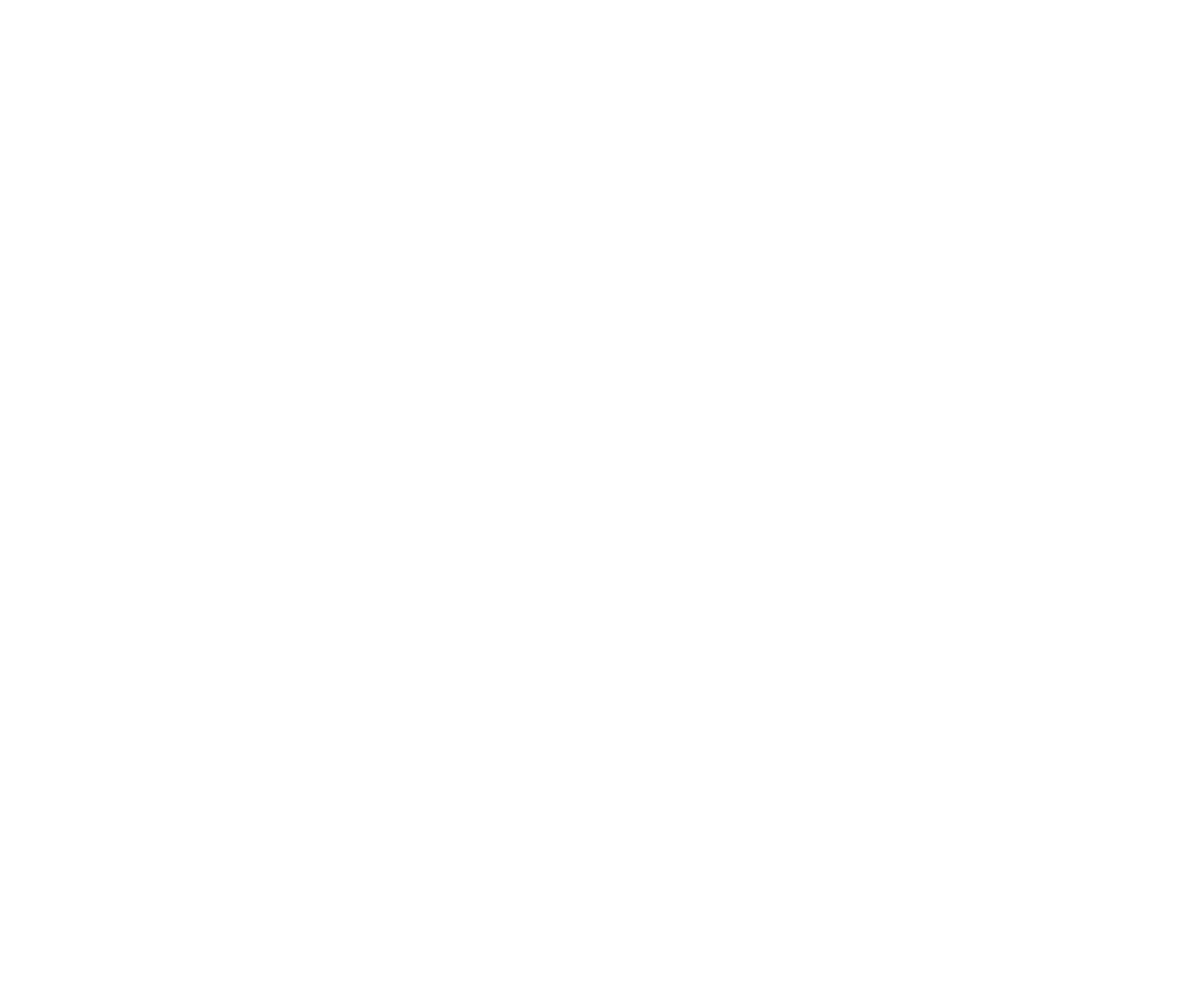
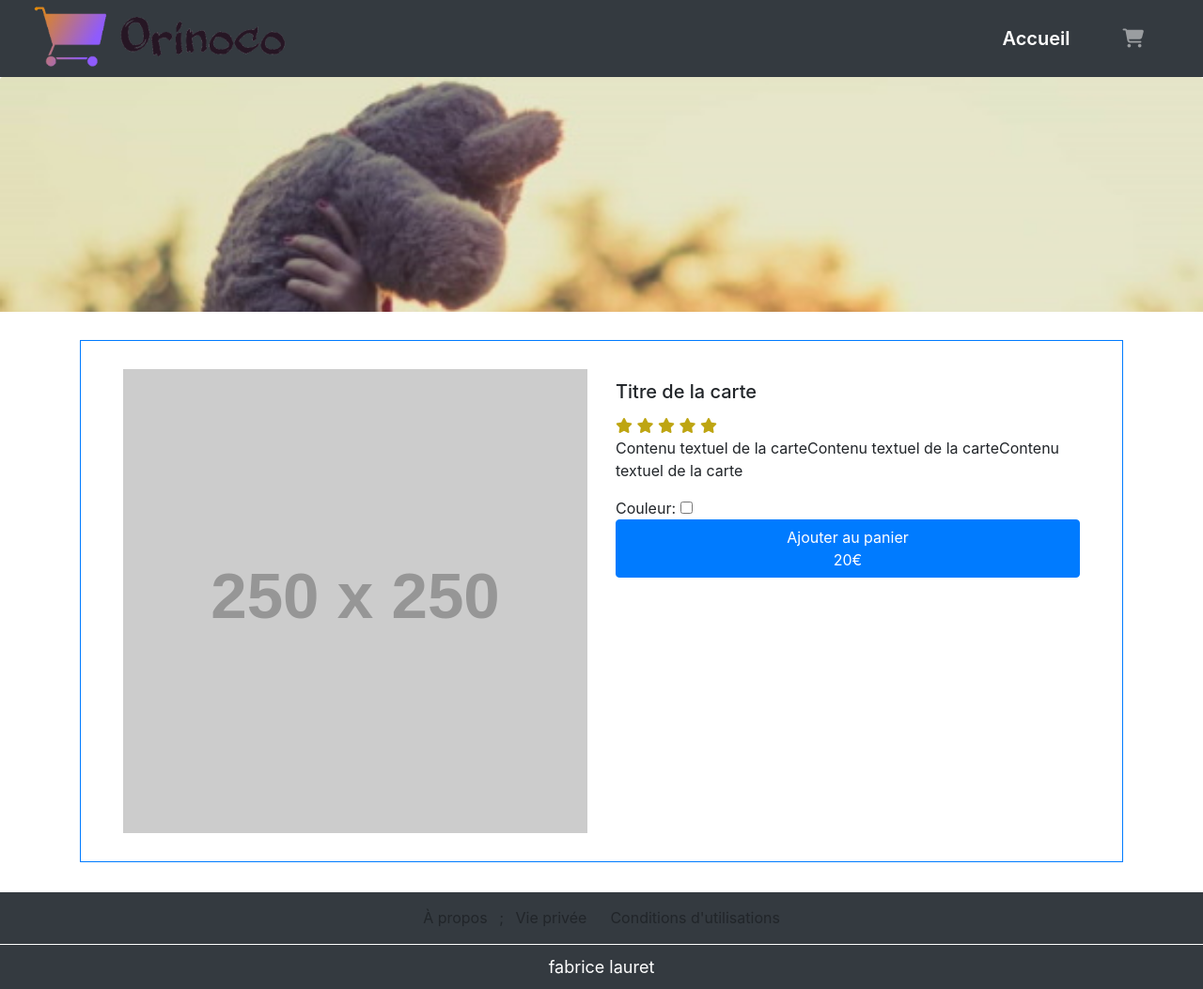
Before and after one commit to Fab33500/LauretFabrice_5_19092021, a plain HTML site: page store/product.html in a window 1280 px wide. Shown: the whole page at 94% size. Before the commit the page ends 800 px from the top, so only its background shows below. Drawn offline with nearby package versions, Linux system fonts and the light colour scheme; placeholder pictures from the web are drawn by us.

Commit message:
mise en place structure html des fichiers inex et product et styles.css

```diff
--- a/store/index.html
+++ b/store/index.html
@@ -4,6 +4,8 @@
 		<meta charset="UTF-8" />
 		<meta http-equiv="X-UA-Compatible" content="IE=edge" />
 		<meta name="viewport" content="width=device-width, initial-scale=1.0" />
+		<meta name="description" content="Orinoco est un site de vente d'ours en peluche. Tous nos articles sont fabriqué main par nos artisants" />
+		<link rel="shortcut icon" type="image/x-icon" href="../backend/images/favicon-orinoco.png" />
 
 		<link
 			rel="stylesheet"
@@ -14,12 +16,81 @@
 		<script src="https://kit.fontawesome.com/817f484293.js" crossorigin="anonymous"></script>
 		<link rel="stylesheet" href="./styles.css" />
 
-		<title>Orinoco - des ours en peluche faits à la main</title>
+		<title>Orinoco - des ours en peluche fait à la main</title>
 	</head>
 	<body>
-		<header id="header" class="header">
-			<div class="container"></div>
+		<!-- Star header-->
+		<header id="header" class="sticky-top header bg-dark">
+			<div class="container-expand">
+				<div class="row">
+					<nav class="col navbar navbar-expand-lg navbar-dark">
+						<a href="./index.html" class="navbar-brand">
+							<img class="card-img-top" src="../backend/images/logo-orinoco-trans.png" width="272" height="72" alt="Logo Orinoco" />
+						</a>
+						<button class="navbar-toggler" type="button" data-toggle="collapse" data-target="#navbarContent">
+							<span class="navbar-toggler-icon"></span>
+						</button>
+						<div id="navbarContent" class="collapse navbar-collapse">
+							<ul class="navbar-nav">
+								<li class="nav-item active">
+									<a class="nav-link" href="index.html">Accueil</a>
+								</li>
+								<li class="nav-item">
+									<a class="nav-link" href="./order.html"><i class="fas fa-shopping-cart"></i></a>
+								</li>
+							</ul>
+						</div>
+					</nav>
+				</div>
+			</div>
 		</header>
+		<!-- End header-->
+		<div class="jumbotron">
+			<div class="jumbotron-content-backgroud">
+				<h1 class="jumbotron-content title-jumbotron-lg text-center">Bienvenue sur le site d'Orinico</h1>
+				<p class="jumbotron-content subtitle-jumbotron-lg subtitle-jumbotron-md text-center">Nos Ours en peluche sont fabriqué main par nos artisants</p>
+			</div>
+			<img class="card-img-top" src="../backend/images/bear.jpg" alt="" />
+		</div>
+		<main id="main " class="main container">
+			<div class="col-12 col-md-6 col-lg-4 card border border-primary">
+				<a href="./product.html">
+					<div class="card-body">
+						<img class="card-img-top" src="https://via.placeholder.com/250 " alt="" />
+						<h5 class="card-title text-center">Titre de la carte</h5>
+						<p class="card-text description">Contenu textuel de la carteContenu textuel de la carteContenu textuel de la carte</p>
+						<div class="d-flex card-price-chevron">
+							<div class="card-price">20€</div>
+							<div class="card-chevron">
+								<i class="fas fa-star"></i>
+								<i class="fas fa-star"></i>
+								<i class="fas fa-star"></i>
+								<i class="fas fa-star"></i>
+								<i class="fas fa-star"></i>
+							</div>
+						</div>
+					</div>
+				</a>
+			</div>
+		</main>
+		<!-- Star footer-->
+		<footer id="footer" class="footer container-expand bg-dark">
+			<div class="container-expand">
+				<div class="row">
+					<div class="col footer-info">
+						<ul class="list-inline text-center">
+							<li class="list-inline-item"><a href="#">À propos</a></li>
+							<li class="list-inline-item">;</li>
+							<li class="list-inline-item"><a href="#">Vie privée</a></li>
+							<li class="list-inline-item"></li>
+							<li class="list-inline-item"><a href="#">Conditions d'utilisations</a></li>
+						</ul>
+						<div class="copy text-center">fabrice lauret</div>
+					</div>
+				</div>
+			</div>
+		</footer>
+		<!-- End footer-->
 
 		<script
 			src="https://stackpath.bootstrapcdn.com/bootstrap/4.3.1/js/bootstrap.min.js"
--- a/store/product.html
+++ b/store/product.html
@@ -0,0 +1,118 @@
+<!DOCTYPE html>
+<html lang="fr">
+	<head>
+		<meta charset="UTF-8" />
+		<meta http-equiv="X-UA-Compatible" content="IE=edge" />
+		<meta name="viewport" content="width=device-width, initial-scale=1.0" />
+		<meta name="description" content="Choisissez et personnalisez votre ours en peluche." />
+		<link rel="shortcut icon" type="image/x-icon" href="../backend/images/favicon-orinoco.png" />
+
+		<link
+			rel="stylesheet"
+			href="https://stackpath.bootstrapcdn.com/bootstrap/4.3.1/css/bootstrap.min.css"
+			integrity="sha384-ggOyR0iXCbMQv3Xipma34MD+dH/1fQ784/j6cY/iJTQUOhcWr7x9JvoRxT2MZw1T"
+			crossorigin="anonymous"
+		/>
+		<script src="https://kit.fontawesome.com/817f484293.js" crossorigin="anonymous"></script>
+		<link rel="stylesheet" href="./styles.css" />
+
+		<title>Orinoco - des ours en peluche</title>
+	</head>
+	<body>
+		<!-- Star header-->
+		<header id="header" class="sticky-top header bg-dark">
+			<div class="container-expand">
+				<div class="row">
+					<nav class="col navbar navbar-expand-lg navbar-dark">
+						<a href="./index.html" class="navbar-brand">
+							<img class="card-img-top" src="../backend/images/logo-orinoco-trans.png" width="272" height="72" alt="Logo Orinoco" />
+						</a>
+						<button class="navbar-toggler" type="button" data-toggle="collapse" data-target="#navbarContent">
+							<span class="navbar-toggler-icon"></span>
+						</button>
+						<div id="navbarContent" class="collapse navbar-collapse">
+							<ul class="navbar-nav">
+								<li class="nav-item active">
+									<a class="nav-link" href="index.html">Accueil</a>
+								</li>
+								<li class="nav-item">
+									<a class="nav-link" href="./order.html"><i class="fas fa-shopping-cart"></i></a>
+								</li>
+							</ul>
+						</div>
+					</nav>
+				</div>
+			</div>
+		</header>
+		<!-- End header-->
+		<div class="jumbotron-product">
+			<img class="card-img-top" src="../backend/images/bear.jpg" alt="" />
+		</div>
+
+		<main id="main " class="main main-product container">
+			<div class="d-flex col-12 card-product border border-primary">
+				<img
+					class="col-6 card-img-top"
+					src="https://via.placeholder.com/250
+"
+					alt=""
+				/>
+				<div class="col-6 product-description">
+					<div class="card-title-content">
+						<div class="card-title-stars">
+							<h5 class="card-title">Titre de la carte</h5>
+							<div class="card-chevron">
+								<i class="fas fa-star"></i>
+								<i class="fas fa-star"></i>
+								<i class="fas fa-star"></i>
+								<i class="fas fa-star"></i>
+								<i class="fas fa-star"></i>
+							</div>
+						</div>
+
+						<p class="card-text description">Contenu textuel de la carteContenu textuel de la carteContenu textuel de la carte</p>
+						<div id="colors" class="colors">
+							Couleur:
+							<input type="checkbox" name="" id="datalist" />
+						</div>
+
+						<button type="button" class="col-12 btn btn-primary">
+							Ajouter au panier
+							<div class="card-price-product">20€</div>
+						</button>
+					</div>
+				</div>
+			</div>
+		</main>
+		<!-- Star footer-->
+		<footer id="footer" class="footer container-expand bg-dark">
+			<div class="container-expand">
+				<div class="row">
+					<div class="col footer-info">
+						<ul class="list-inline text-center">
+							<li class="list-inline-item"><a href="#">À propos</a></li>
+							<li class="list-inline-item">;</li>
+							<li class="list-inline-item"><a href="#">Vie privée</a></li>
+							<li class="list-inline-item"></li>
+							<li class="list-inline-item"><a href="#">Conditions d'utilisations</a></li>
+						</ul>
+						<div class="copy text-center">fabrice lauret</div>
+					</div>
+				</div>
+			</div>
+		</footer>
+		<!-- End footer-->
+
+		<script
+			src="https://stackpath.bootstrapcdn.com/bootstrap/4.3.1/js/bootstrap.min.js"
+			integrity="sha384-JjSmVgyd0p3pXB1rRibZUAYoIIy6OrQ6VrjIEaFf/nJGzIxFDsf4x0xIM+B07jRM"
+			crossorigin="anonymous"
+		></script>
+		<script src="https://code.jquery.com/jquery-3.3.1.slim.min.js" integrity="sha384-q8i/X+965DzO0rT7abK41JStQIAqVgRVzpbzo5smXKp4YfRvH+8abtTE1Pi6jizo" crossorigin="anonymous"></script>
+		<script
+			src="https://cdnjs.cloudflare.com/ajax/libs/popper.js/1.14.7/umd/popper.min.js"
+			integrity="sha384-UO2eT0CpHqdSJQ6hJty5KVphtPhzWj9WO1clHTMGa3JDZwrnQq4sF86dIHNDz0W1"
+			crossorigin="anonymous"
+		></script>
+	</body>
+</html>
--- a/store/styles.css
+++ b/store/styles.css
@@ -1,3 +1,107 @@
-#header {
-	background-color: blue;
+html {
+	--res: calc(0.01 * 10vmin);
 }
+
+a {
+	color: inherit;
+}
+
+a:hover {
+	color: inherit;
+	text-decoration: none;
+}
+
+.fa-star {
+	color: #bea512;
+}
+
+/* navbar */
+#navbarContent {
+	justify-content: flex-end;
+}
+.nav-link {
+	margin: 0 20px 0 20px;
+}
+
+.navbar {
+	padding: 0 50px 0 50px;
+}
+.nav-item {
+	font-size: calc(25 * var(--res));
+	font-weight: 600;
+}
+
+/* Jumbotron */
+.jumbotron {
+	padding: 0;
+	position: relative;
+	text-align: center;
+}
+
+.jumbotron-content-backgroud {
+	background-color: thistle;
+	position: absolute;
+	top: 50%;
+	left: 50%;
+	transform: translate(-50%, -50%);
+	padding: 20px;
+	border-radius: 10px;
+}
+
+.title-jumbotron-lg {
+	font-size: calc(45 * var(--res));
+}
+
+.subtitle-jumbotron-lg {
+	font-size: calc(30 * var(--res));
+}
+
+.jumbotron-product {
+	height: 250px;
+	overflow: hidden;
+}
+
+/* main */
+.main {
+	margin-bottom: 32px;
+}
+
+.card-body {
+	padding: 2px;
+}
+.card {
+	padding: 2px;
+}
+
+.card-title {
+	margin-top: 12px;
+}
+
+.card-price-chevron {
+	justify-content: space-between;
+	padding: 5px;
+	font-weight: 900;
+}
+
+/* page produit */
+.main-product {
+	padding-top: 30px;
+}
+
+.card-product {
+	padding: 30px;
+}
+.card-price-product {
+	align-items: flex-end;
+}
+
+/* footer */
+.footer-info {
+	padding: 15px 0 10px 0;
+}
+.copy {
+	font-size: 18px;
+	color: #fff;
+	padding: 10px 0 0 0;
+	border-top: 1px solid #fff;
+}
```
Also changed, not shown: backend/images/bear.jpg (added), store/readme.md (deleted).
